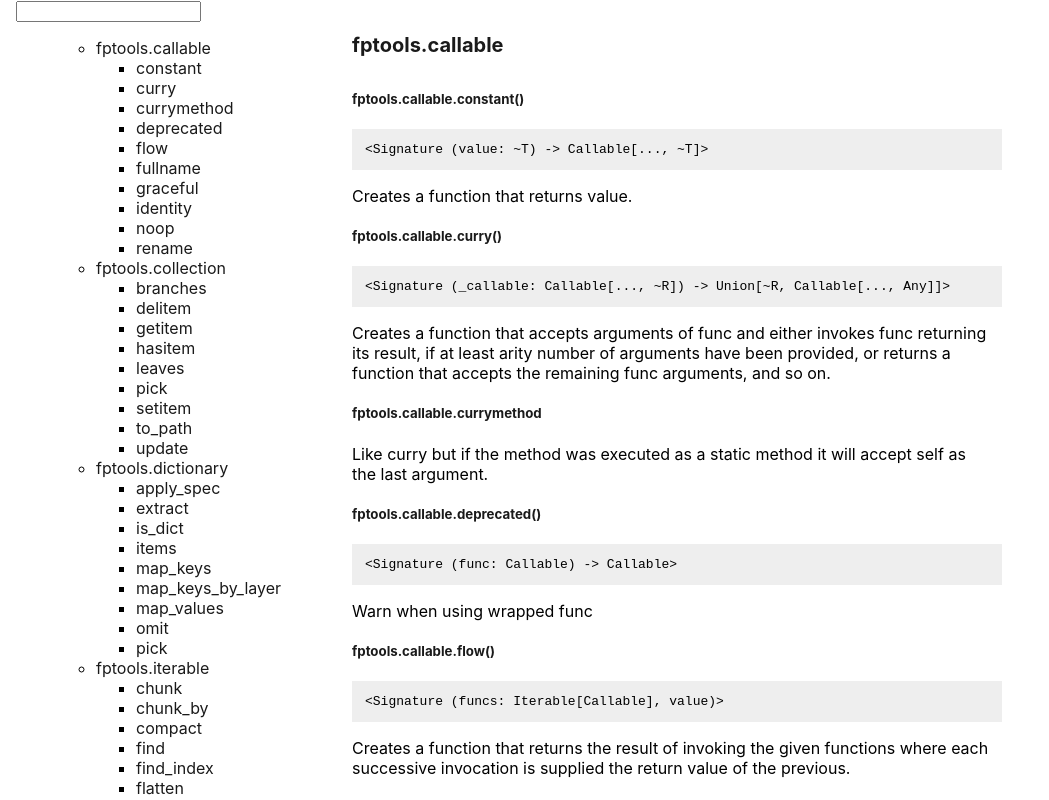
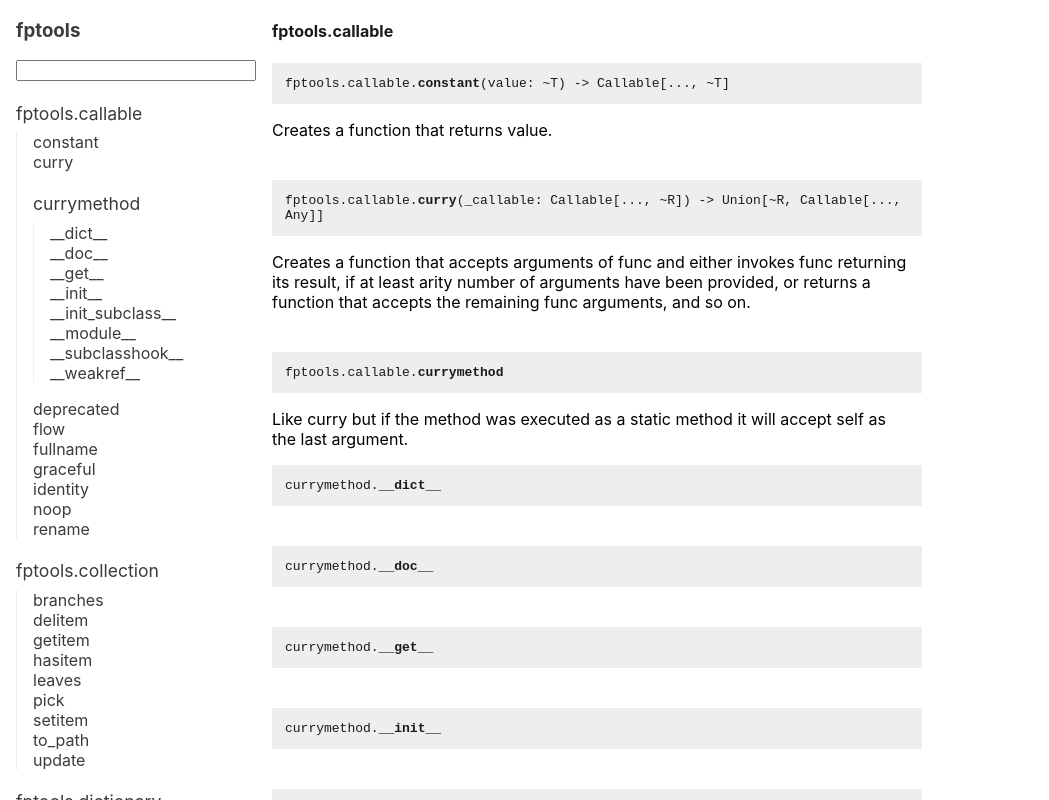
Before and after one commit to khealth/fptools, a React (Create React App) app in the folder docs_src/: page / in a window 1280 px wide. Shown: the whole page, without its empty margins (0-1049 px from the left). Built offline with nearby package versions, Linux system fonts and the light colour scheme.

Commit message:
Updated design of docs

```diff
--- a/docs_src/src/App.css
+++ b/docs_src/src/App.css
@@ -6,8 +6,52 @@
 }
 
 .App > nav {
-  width: 20em;
-  padding: 0 1em;
+  min-width: 15em;
+  height: 100%;
+  padding: 0 1em 0;
+  display: flex;
+  flex-direction: column;
+  overflow: auto;
+  color: #3b3b3b;
+}
+
+.App > nav a {
+  color: inherit;
+}
+
+.App > nav ul {
+  margin: 0;
+  padding: 0;
+  list-style: none;
+}
+
+.App > nav ul li ul {
+  padding: 0 0 0 1em;
+  border-left: 1px solid #eee;
+  transition: border 0.25s;
+}
+
+.App > nav ul li ul:hover {
+  border-left: 2px solid rgb(219, 219, 219);
+  color: rgb(41, 41, 41);
+}
+
+.App > nav > ul h5 {
+  margin: 1.2em 0 .5em;
+  font: inherit;
+  font-size: 1.1em;
+}
+
+.App > nav ul {
+  margin-bottom: 1em;
+}
+
+.App > main .item {
+  margin-bottom: 2.5em;
+}
+
+.App > main .item h5 {
+  font: inherit;
 }
 
 .App > main {
@@ -37,8 +81,10 @@
   text-decoration: underline;
 }
 
-.App a:hover h5::after {
-  content: "¶";
+.App a:hover > *::after {
+  content: " ¶";
+  text-decoration: none;
+  display: inline-block;
 }
 
 .App > main .module > a h5 {
--- a/docs_src/src/App.js
+++ b/docs_src/src/App.js
@@ -8,20 +8,26 @@ const NavigationMenu = ({ module, members, filter }) => (
       if (filter && !doc.members && !doc.name.includes(filter)) {
         return null;
       }
-      const nameNode = !filter || !doc.name.includes(filter) ? doc.name : doc.name.split(filter).map((part, i, array) => {
-        if (i < array.length - 1) {
-          return [part, <b>{filter}</b>]
-        }
-        return part
-      })
+      const nameNode =
+        !filter || !doc.name.includes(filter)
+          ? doc.name
+          : doc.name.split(filter).map((part, i, array) => {
+              if (i < array.length - 1) {
+                return [part, <b key={i}>{filter}</b>];
+              }
+              return part;
+            });
+      const Tag = doc.members ? "h5" : "span";
       return (
-        <li>
-          <a href={"#" + getFullName({ ...doc, module })}>{nameNode}</a>
+        <li key={doc.name}>
+          <Tag>
+            <a href={"#" + getFullName({ ...doc, module })}>{nameNode}</a>
+          </Tag>
           {doc.members && (
             <NavigationMenu
               module={doc.name}
               members={doc.members}
-              filter={filter}
+              filter={doc.name.includes(filter) ? '' : filter}
             />
           )}
         </li>
@@ -34,12 +40,13 @@ const Navigation = ({ docs }) => {
   const [query, setQuery] = useState("");
   return (
     <nav>
+      <h3>{docs.name}</h3>
       <input
         type="search"
         value={query}
         onChange={e => setQuery(e.target.value)}
       />
-      <ul>{<NavigationMenu members={docs.members} filter={query} />}</ul>
+      <NavigationMenu members={docs.members} filter={query} />
     </nav>
   );
 };
@@ -52,12 +59,28 @@ const getFullName = ({ name, module, type }) =>
 const Doc = ({ module, name, type, doc, signature, is_pkg, members }) => {
   const fullName = getFullName({ name, module, type });
   return (
-    <div className={type}>
+    <div className={"item " + type}>
       <a id={fullName} href={"#" + fullName}>
-        <h5>{fullName}</h5>
+        {type === "module" ? (
+          <h4>{name}</h4>
+        ) : (
+          <pre>
+            {signature ? (
+              <>
+                {module && module + "."}
+                <b>{name}</b>
+                {signature}
+              </>
+            ) : (
+              <>
+                {module && module + "."}
+                <b>{name}</b>
+              </>
+            )}
+          </pre>
+        )}
       </a>
-      {signature && <pre>{signature}</pre>}
-      <p>{doc}</p>
+      {doc && <p>{doc}</p>}
       {members &&
         members.map(member => (
           <Doc key={member.name} module={name} {...member} />
@@ -72,7 +95,9 @@ class App extends Component {
       <div className="App">
         <Navigation docs={docs} />
         <main>
-          {docs.members.map(doc => <Doc {...doc } />)}
+          {docs.members.map(doc => (
+            <Doc key={doc.name} {...doc} />
+          ))}
         </main>
       </div>
     );
--- a/docs_src/src/docs.json
+++ b/docs_src/src/docs.json
@@ -14,60 +14,102 @@
                     "type": "function",
                     "name": "constant",
                     "doc": "Creates a function that returns value.",
-                    "signature": "<Signature (value: ~T) -> Callable[..., ~T]>"
+                    "signature": "(value: ~T) -> Callable[..., ~T]"
                 },
                 {
                     "type": "function",
                     "name": "curry",
                     "doc": "Creates a function that accepts arguments of func and either invokes func returning its result,\nif at least arity number of arguments have been provided, or returns a function that accepts\nthe remaining func arguments, and so on.",
-                    "signature": "<Signature (_callable: Callable[..., ~R]) -> Union[~R, Callable[..., Any]]>"
+                    "signature": "(_callable: Callable[..., ~R]) -> Union[~R, Callable[..., Any]]"
                 },
                 {
-                    "type": "object",
+                    "type": "class",
                     "name": "currymethod",
-                    "doc": "Like curry but if the method was executed as a static method it will accept self as the last\nargument."
+                    "doc": "Like curry but if the method was executed as a static method it will accept self as the last\nargument.",
+                    "members": [
+                        {
+                            "type": "object",
+                            "name": "__dict__",
+                            "doc": null
+                        },
+                        {
+                            "type": "object",
+                            "name": "__doc__",
+                            "doc": null
+                        },
+                        {
+                            "type": "object",
+                            "name": "__get__",
+                            "doc": null
+                        },
+                        {
+                            "type": "object",
+                            "name": "__init__",
+                            "doc": null
+                        },
+                        {
+                            "type": "object",
+                            "name": "__init_subclass__",
+                            "doc": null
+                        },
+                        {
+                            "type": "object",
+                            "name": "__module__",
+                            "doc": null
+                        },
+                        {
+                            "type": "object",
+                            "name": "__subclasshook__",
+                            "doc": null
+                        },
+                        {
+                            "type": "object",
+                            "name": "__weakref__",
+                            "doc": null
+                        }
+                    ]
                 },
                 {
                     "type": "function",
                     "name": "deprecated",
                     "doc": "Warn when using wrapped func",
-                    "signature": "<Signature (func: Callable) -> Callable>"
+                    "signature": "(func: Callable) -> Callable"
                 },
                 {
                     "type": "function",
                     "name": "flow",
                     "doc": "Creates a function that returns the result of invoking the given functions where each\nsuccessive invocation is supplied the return value of the previous.",
-                    "signature": "<Signature (funcs: Iterable[Callable], value)>"
+                    "signature": "(funcs: Iterable[Callable], value)"
                 },
                 {
                     "type": "function",
                     "name": "fullname",
                     "doc": "Get full name of a function: the module it is declared in and it's name",
-                    "signature": "<Signature (func: Callable) -> str>"
+                    "signature": "(func: Callable) -> str"
                 },
                 {
                     "type": "function",
                     "name": "graceful",
                     "doc": "Creates a functions that returns the result of invoking the given function or None if\nit raised an exception.",
-                    "signature": "<Signature (func: Callable) -> Callable>"
+                    "signature": "(func: Callable) -> Callable"
                 },
                 {
                     "type": "function",
                     "name": "identity",
                     "doc": "This function returns the first argument it receives.",
-                    "signature": "<Signature (arg: ~T) -> ~T>"
+                    "signature": "(arg: ~T) -> ~T"
                 },
                 {
                     "type": "function",
                     "name": "noop",
                     "doc": "This method returns None",
-                    "signature": "<Signature (*args, **kwargs) -> None>"
+                    "signature": "(*args, **kwargs) -> None"
                 },
                 {
                     "type": "function",
                     "name": "rename",
                     "doc": "Set a new name for a function",
-                    "signature": "<Signature (newname: str) -> Callable[[Callable], Callable]>"
+                    "signature": "(newname: str) -> Callable[[Callable], Callable]"
                 }
             ],
             "file": "/Users/iddan/fptools/fptools/callable.py"
@@ -82,55 +124,55 @@
                     "type": "function",
                     "name": "branches",
                     "doc": "Iterates each path and value pair of the collection and it's descendent collections",
-                    "signature": "<Signature (collection: Union[Mapping[~K, Union[ForwardRef('Collection'), ~V]], Iterable[Union[ForwardRef('Collection'), ~V]]]) -> Generator[Tuple[Iterable[Union[str, int]], Union[Mapping[~K, Union[ForwardRef('Collection'), ~V]], Iterable[Union[ForwardRef('Collection'), ~V]], ~V]], NoneType, NoneType]>"
+                    "signature": "(collection: Union[Mapping[~K, Union[ForwardRef('Collection'), ~V]], Iterable[Union[ForwardRef('Collection'), ~V]]]) -> Generator[Tuple[Iterable[Union[str, int]], Union[Mapping[~K, Union[ForwardRef('Collection'), ~V]], Iterable[Union[ForwardRef('Collection'), ~V]], ~V]], NoneType, NoneType]"
                 },
                 {
                     "type": "function",
                     "name": "delitem",
                     "doc": null,
-                    "signature": "<Signature (path: Union[str, int, Iterable[Union[str, int]]], collection: Union[MutableMapping[~K, Union[ForwardRef('MutableCollection'), ~V]], MutableSequence[Union[ForwardRef('MutableCollection'), ~V]]]) -> Union[MutableMapping[~K, Union[ForwardRef('MutableCollection'), ~V]], MutableSequence[Union[ForwardRef('MutableCollection'), ~V]]]>"
+                    "signature": "(path: Union[str, int, Iterable[Union[str, int]]], collection: Union[MutableMapping[~K, Union[ForwardRef('MutableCollection'), ~V]], MutableSequence[Union[ForwardRef('MutableCollection'), ~V]]]) -> Union[MutableMapping[~K, Union[ForwardRef('MutableCollection'), ~V]], MutableSequence[Union[ForwardRef('MutableCollection'), ~V]]]"
                 },
                 {
                     "type": "function",
                     "name": "getitem",
                     "doc": "Gets the value at path of collection",
-                    "signature": "<Signature (path: Union[str, int, Iterable[Union[str, int]]], collection: Union[Mapping[~K, Union[ForwardRef('Collection'), ~V]], Iterable[Union[ForwardRef('Collection'), ~V]]]) -> ~V>"
+                    "signature": "(path: Union[str, int, Iterable[Union[str, int]]], collection: Union[Mapping[~K, Union[ForwardRef('Collection'), ~V]], Iterable[Union[ForwardRef('Collection'), ~V]]]) -> ~V"
                 },
                 {
                     "type": "function",
                     "name": "hasitem",
                     "doc": null,
-                    "signature": "<Signature (path: Union[str, int, Iterable[Union[str, int]]], collection: Union[Mapping[~K, Union[ForwardRef('Collection'), ~V]], Iterable[Union[ForwardRef('Collection'), ~V]]]) -> bool>"
+                    "signature": "(path: Union[str, int, Iterable[Union[str, int]]], collection: Union[Mapping[~K, Union[ForwardRef('Collection'), ~V]], Iterable[Union[ForwardRef('Collection'), ~V]]]) -> bool"
                 },
                 {
                     "type": "function",
                     "name": "leaves",
                     "doc": "Like branches() but only yields non collection values",
-                    "signature": "<Signature (collection: Union[Mapping[~K, Union[ForwardRef('Collection'), ~V]], Iterable[Union[ForwardRef('Collection'), ~V]]]) -> Generator[Tuple[Iterable[Union[str, int]], ~V], NoneType, NoneType]>"
+                    "signature": "(collection: Union[Mapping[~K, Union[ForwardRef('Collection'), ~V]], Iterable[Union[ForwardRef('Collection'), ~V]]]) -> Generator[Tuple[Iterable[Union[str, int]], ~V], NoneType, NoneType]"
                 },
                 {
                     "type": "function",
                     "name": "pick",
                     "doc": "Creates a collection composed of the picked paths.",
-                    "signature": "<Signature (paths: Iterable[Iterable[Union[str, int]]], collection: Union[Mapping[~K, Union[ForwardRef('Collection'), ~V]], Iterable[Union[ForwardRef('Collection'), ~V]]]) -> Union[Mapping[~K, Union[ForwardRef('Collection'), ~V]], Iterable[Union[ForwardRef('Collection'), ~V]]]>"
+                    "signature": "(paths: Iterable[Iterable[Union[str, int]]], collection: Union[Mapping[~K, Union[ForwardRef('Collection'), ~V]], Iterable[Union[ForwardRef('Collection'), ~V]]]) -> Union[Mapping[~K, Union[ForwardRef('Collection'), ~V]], Iterable[Union[ForwardRef('Collection'), ~V]]]"
                 },
                 {
                     "type": "function",
                     "name": "setitem",
                     "doc": "Sets the value at path of collection. If a portion of path doesn't exist, it's created.",
-                    "signature": "<Signature (path: Union[str, int, Iterable[Union[str, int]]], value: ~V, collection: Union[MutableMapping[~K, Union[ForwardRef('MutableCollection'), ~V]], MutableSequence[Union[ForwardRef('MutableCollection'), ~V]]]) -> Union[MutableMapping[~K, Union[ForwardRef('MutableCollection'), ~V]], MutableSequence[Union[ForwardRef('MutableCollection'), ~V]]]>"
+                    "signature": "(path: Union[str, int, Iterable[Union[str, int]]], value: ~V, collection: Union[MutableMapping[~K, Union[ForwardRef('MutableCollection'), ~V]], MutableSequence[Union[ForwardRef('MutableCollection'), ~V]]]) -> Union[MutableMapping[~K, Union[ForwardRef('MutableCollection'), ~V]], MutableSequence[Union[ForwardRef('MutableCollection'), ~V]]]"
                 },
                 {
                     "type": "function",
                     "name": "to_path",
                     "doc": "Converts value to a property path tuple.",
-                    "signature": "<Signature (path: Union[str, int, Iterable[Union[str, int]]]) -> Iterable[Union[str, int]]>"
+                    "signature": "(path: Union[str, int, Iterable[Union[str, int]]]) -> Iterable[Union[str, int]]"
                 },
                 {
                     "type": "function",
                     "name": "update",
                     "doc": "This method is like set except that accepts updater to produce the value to set.",
-                    "signature": "<Signature (path: Union[str, int, Iterable[Union[str, int]]], modifier: Callable[[~V], ~V], collection: Union[MutableMapping[~K, Union[ForwardRef('MutableCollection'), ~V]], MutableSequence[Union[ForwardRef('MutableCollection'), ~V]]]) -> Union[MutableMapping[~K, Union[ForwardRef('MutableCollection'), ~V]], MutableSequence[Union[ForwardRef('MutableCollection'), ~V]]]>"
+                    "signature": "(path: Union[str, int, Iterable[Union[str, int]]], modifier: Callable[[~V], ~V], collection: Union[MutableMapping[~K, Union[ForwardRef('MutableCollection'), ~V]], MutableSequence[Union[ForwardRef('MutableCollection'), ~V]]]) -> Union[MutableMapping[~K, Union[ForwardRef('MutableCollection'), ~V]], MutableSequence[Union[ForwardRef('MutableCollection'), ~V]]]"
                 }
             ],
             "file": "/Users/iddan/fptools/fptools/collection.py"
@@ -145,55 +187,55 @@
                     "type": "function",
                     "name": "apply_spec",
                     "doc": null,
-                    "signature": "<Signature (spec, _dict)>"
+                    "signature": "(spec, _dict)"
                 },
                 {
                     "type": "function",
                     "name": "extract",
                     "doc": null,
-                    "signature": "<Signature (*keys, **aliases)>"
+                    "signature": "(*keys, **aliases)"
                 },
                 {
                     "type": "function",
                     "name": "is_dict",
                     "doc": "Matches if value is a dictionary",
-                    "signature": "<Signature (value)>"
+                    "signature": "(value)"
                 },
                 {
                     "type": "function",
                     "name": "items",
                     "doc": "Like dict.items() but for any Mapping",
-                    "signature": "<Signature (mapping: Mapping[~K, ~V]) -> Generator[Tuple[~K, ~V], NoneType, NoneType]>"
+                    "signature": "(mapping: Mapping[~K, ~V]) -> Generator[Tuple[~K, ~V], NoneType, NoneType]"
                 },
                 {
                     "type": "function",
                     "name": "map_keys",
                     "doc": "Creates a dictionary with the same values as _dict and keys generated by applying modifier(key) for each key.",
-                    "signature": "<Signature (modifier, _dict)>"
+                    "signature": "(modifier, _dict)"
                 },
                 {
                     "type": "function",
                     "name": "map_keys_by_layer",
                     "doc": "Creates a dictionary with the same values as _dict and keys generated by applying modifiers[level](key) for each level",
-                    "signature": "<Signature (modifiers, _dict)>"
+                    "signature": "(modifiers, _dict)"
                 },
                 {
                     "type": "function",
                     "name": "map_values",
                     "doc": "Creates a dictionary with the same keys as _dict and values generated by applying modifier(val) for each value.",
-                    "signature": "<Signature (modifier, _dict)>"
+                    "signature": "(modifier, _dict)"
                 },
                 {
                     "type": "function",
                     "name": "omit",
                     "doc": null,
-                    "signature": "<Signature (keys, _dict)>"
+                    "signature": "(keys, _dict)"
                 },
                 {
                     "type": "function",
                     "name": "pick",
                     "doc": "Creates an dictionary composed of the picked dictionary properties.",
-                    "signature": "<Signature (keys, _dict)>"
+                    "signature": "(keys, _dict)"
                 }
             ],
             "file": "/Users/iddan/fptools/fptools/dictionary.py"
@@ -208,67 +250,67 @@
                     "type": "function",
                     "name": "chunk",
                     "doc": "Creates an iterable of elements split into groups the length of size.\nIf iterable can't be split evenly, the final chunk will be the remaining elements.",
-                    "signature": "<Signature (size, iterable)>"
+                    "signature": "(size, iterable)"
                 },
                 {
                     "type": "function",
                     "name": "chunk_by",
                     "doc": null,
-                    "signature": "<Signature (predicate, iterable)>"
+                    "signature": "(predicate, iterable)"
                 },
                 {
                     "type": "function",
                     "name": "compact",
                     "doc": "Creates an iterable with all falsey values removed.",
-                    "signature": "<Signature (iterable)>"
+                    "signature": "(iterable)"
                 },
                 {
                     "type": "function",
                     "name": "find",
                     "doc": "Iterates over elements of iterable, returning the first element predicate returns truthy for.\nDefaults to None.",
-                    "signature": "<Signature (comparator, iterable)>"
+                    "signature": "(comparator, iterable)"
                 },
                 {
                     "type": "function",
                     "name": "find_index",
                     "doc": "This method is like find() except that it returns the index of the first element predicate returns truthy for\ninstead of the element itself.",
-                    "signature": "<Signature (comparator, iterable)>"
+                    "signature": "(comparator, iterable)"
                 },
                 {
                     "type": "function",
                     "name": "flatten",
                     "doc": "Flattens iterable a single level deep.",
-                    "signature": "<Signature (iterable)>"
+                    "signature": "(iterable)"
                 },
                 {
                     "type": "function",
                     "name": "group_by",
                     "doc": "Creates an iterable composed of keys generated from the results of running each element of iterable thru iteratee.\nThe order of grouped values is determined by the order they occur in iterable. The corresponding value of each key\nis a list of elements responsible for generating the key. The iteratee is invoked with one argument: (value).",
-                    "signature": "<Signature (predicate, iterable)>"
+                    "signature": "(predicate, iterable)"
                 },
                 {
                     "type": "function",
                     "name": "head",
                     "doc": "Gets the first element of iterable.\nDefaults to None.",
-                    "signature": "<Signature (iterable)>"
+                    "signature": "(iterable)"
                 },
                 {
                     "type": "function",
                     "name": "intersection",
                     "doc": "Creates an iterable of unique values that are included in given source and target iterables using hash() for\ncomparisons. The order and references of result values are determined by the first iterable.",
-                    "signature": "<Signature (source, target)>"
+                    "signature": "(source, target)"
                 },
                 {
                     "type": "function",
                     "name": "key_by",
                     "doc": "Creates a dictionary composed of keys generated from the results of running each element of iterable thru iteratee.\nThe corresponding value of each key is the last element responsible for generating the key. The iteratee is invoked\nwith one argument: (value).",
-                    "signature": "<Signature (iteratee, iterable)>"
+                    "signature": "(iteratee, iterable)"
                 },
                 {
                     "type": "function",
                     "name": "mean",
                     "doc": "Computes the mean of the values in iterable.",
-                    "signature": "<Signature (iterable)>"
+                    "signature": "(iterable)"
                 }
             ],
             "file": "/Users/iddan/fptools/fptools/iterable.py"
@@ -283,13 +325,13 @@
                     "type": "function",
                     "name": "initial",
                     "doc": "Gets all but the last element of sequence.",
-                    "signature": "<Signature (sequence)>"
+                    "signature": "(sequence)"
                 },
                 {
                     "type": "function",
                     "name": "last",
                     "doc": "Gets the last element of sequence.",
-                    "signature": "<Signature (sequence)>"
+                    "signature": "(sequence)"
                 }
             ],
             "file": "/Users/iddan/fptools/fptools/sequence.py"
```
Also changed, not shown: 1 other file (tests, documents, lock files or other folders).
